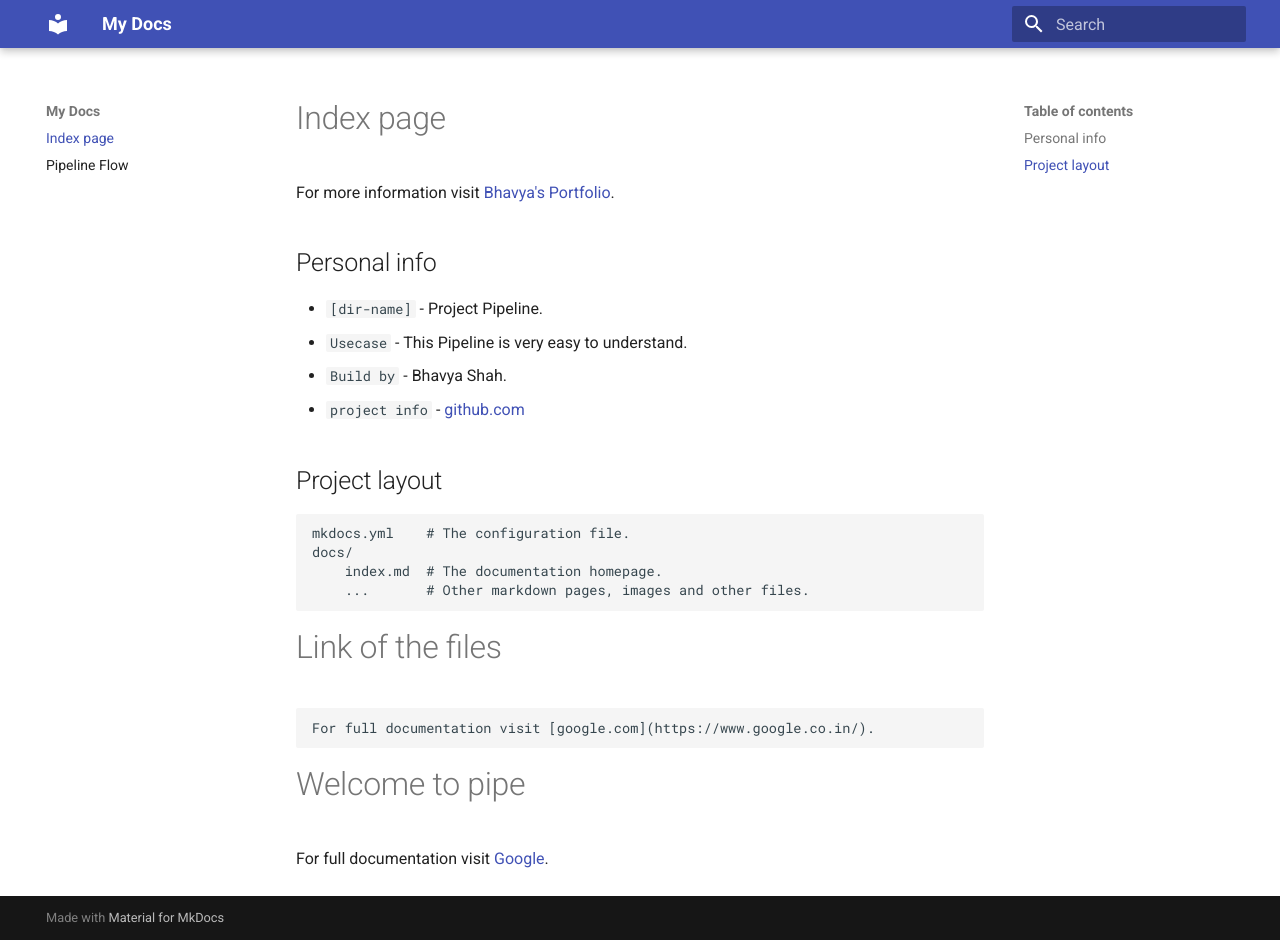
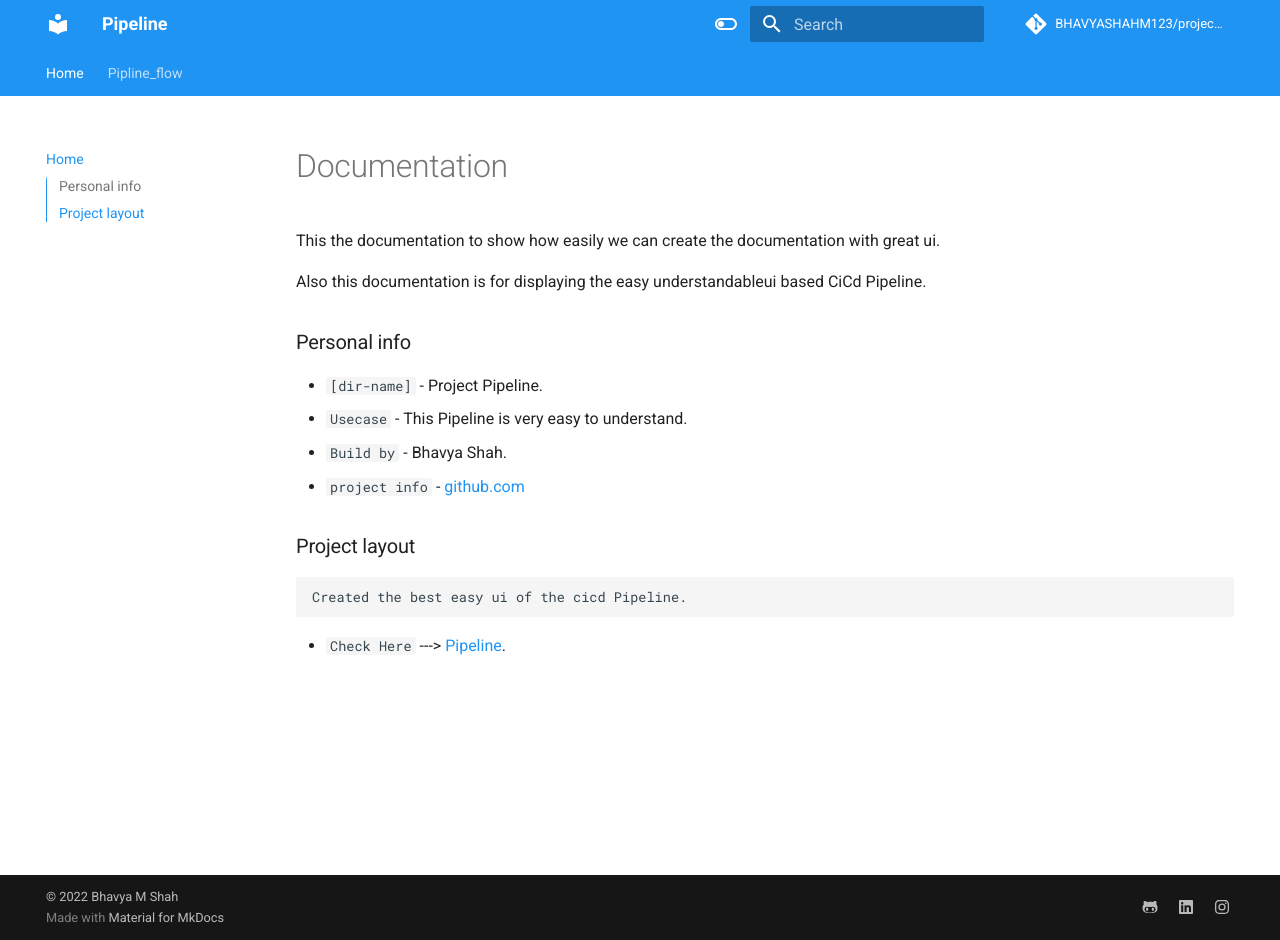
Before and after one commit to BHAVYASHAHM123/project_pipeline, an MkDocs documentation site: the page built from docs/index.md, in a window 1280 px wide and 940 px high. Built offline with MkDocs 1.6.1 and Material for MkDocs 9.7.7, drawn with Linux system fonts in a browser that asks for light colours; comment, search, counter and statistics services are not loaded.

Commit message:
Latest update

```diff
--- a/docs/index.md
+++ b/docs/index.md
@@ -1,26 +1,22 @@
-# Index page
+# Documentation
 
-For more information visit [Bhavya's Portfolio](https://bhavyashahm123.github.io/bhavyaportfolio/).
+This the documentation to show how easily we can create the documentation with great ui.
 
-## Personal info
+<!-- ![Image title](https://github.com/BHAVYASHAHM123/bhairavwaters/blob/main/images/team1.png#only-light)
+![Image title](images\team1.png#only-dark) -->
+
+
+
+Also this documentation is for displaying the easy understandableui based CiCd Pipeline.
+
+### Personal info
 
 * `[dir-name]` - Project Pipeline.
 * `Usecase` - This Pipeline is very easy to understand.
 * `Build by` - Bhavya Shah.
 * `project info` - [github.com](https://github.com/BHAVYASHAHM123)
 
-## Project layout
+### Project layout
+    Created the best easy ui of the cicd Pipeline.
 
-    mkdocs.yml    # The configuration file.
-    docs/
-        index.md  # The documentation homepage.
-        ...       # Other markdown pages, images and other files.
-
-
-# Link of the files
-
-    For full documentation visit [google.com](https://www.google.co.in/).
-
-# Welcome to pipe
-
-For full documentation visit [Google](https://www.google.co.in/).
+* `Check Here` ---> [Pipeline](https://bhavyashahm123.github.io/project_pipeline/pipeline_flow/).
--- a/mkdocs.yml
+++ b/mkdocs.yml
@@ -1,3 +1,75 @@
-site_name: My Docs
+# Project information
+site_name: Pipeline
+# defeine TOC or order of website-
+nav:
+  - Home: index.md
+  - Pipline_flow : pipeline_flow.md
+site_author: Bhavya M Shah
+site_description: >-
+  DESCRIPTION
+# Repository
+repo_name: BHAVYASHAHM123/project_pipeline
+repo_url: https://github.com/BHAVYASHAHM123/project_pipeline
+
+
+# Configuration
 theme:
   name: material
+  features:
+    - navigation.tabs
+    - navigation.sections
+    - toc.integrate
+    - navigation.top
+  language: en
+  palette:
+    - scheme: default
+      toggle:
+        icon: material/toggle-switch-off-outline
+        name: Switch to dark mode
+      primary: blue
+      accent: green
+    - scheme: slate
+      toggle:
+        icon: material/toggle-switch
+        name: Switch to light mode
+      primary: blue
+      accent: green
+
+
+  # logo: PyTorch_logo_icon.svg
+
+extra:
+  social:
+    - icon: fontawesome/brands/github-alt
+      link: https://github.com/BHAVYASHAHM123
+    # - icon: fontawesome/brands/twitter
+    #   link: https://twitter.com/c17hawke
+    - icon: fontawesome/brands/linkedin
+      link: https://www.linkedin.com/in/bhavya-shah-76ab701a3
+    - icon: fontawesome/brands/instagram
+      link: https://www.instagram.com/bhavyashah_bs/
+
+extra_javascript:
+  - javascripts/mathjax.js
+  - https://polyfill.io/v3/polyfill.min.js #?features=es6
+  - https://cdn.jsdelivr.net/npm/mathjax@3/es5/tex-mml-chtml.js
+
+markdown_extensions:
+  - pymdownx.highlight:
+      anchor_linenums: true
+  - pymdownx.inlinehilite
+  - pymdownx.snippets
+  - admonition
+  - pymdownx.arithmatex:
+      generic: true
+  - footnotes
+  - pymdownx.details
+  - pymdownx.superfences
+  - pymdownx.mark
+
+
+plugins:
+  - search
+
+copyright: |
+  &copy; 2022 <a href=" https://github.com/BHAVYASHAHM123"  target="_blank" rel="noopener">Bhavya M Shah</a>
--- a/requirements.txt
+++ b/requirements.txt
@@ -1 +1,2 @@
 mkdocs-material
+mkdocs-glightbox
```
Also changed, not shown: docs/pipeline_flow.md (+15 -0 lines), images/team1.png (added).
